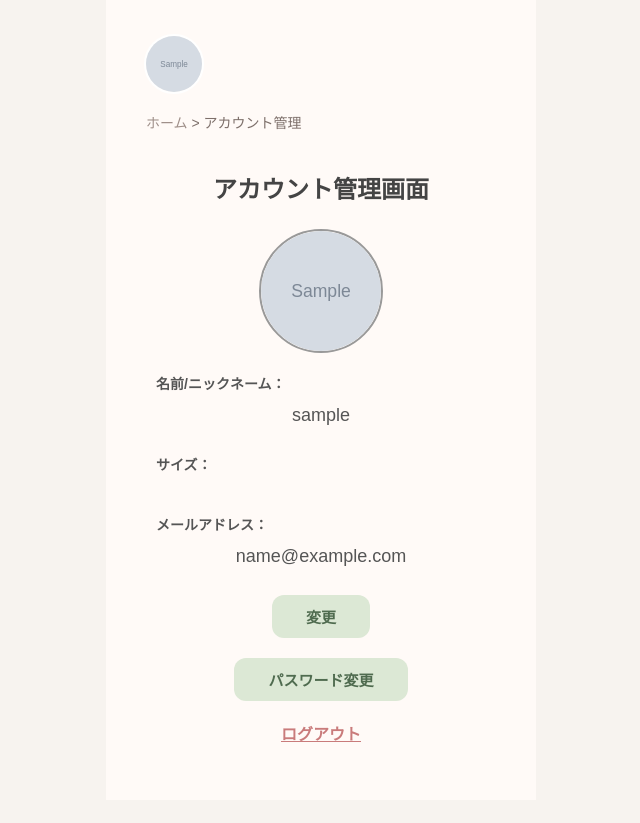
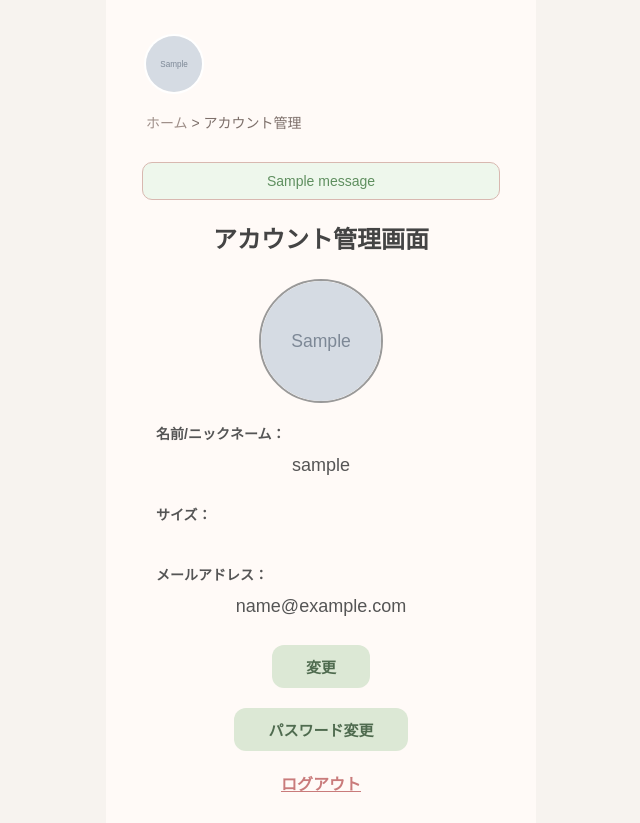
Before and after one commit to yukaaa57/ouchi_closet, a Django app: page /accounts/me/ in a window 1280 px wide. Shown: the whole page, without its empty margins (319-959 px from the left). Before the commit the page ends 742 px from the top, so only its background shows below. Run offline with Django 5.2, Linux system fonts and the light colour scheme; a user stored in the database is signed in; tables that the repository leaves empty hold one stand-in row (values such as "Sample post"); grey boxes marked "Sample" are stand-in pictures; one stand-in notice (Sample message) is shown.

Commit message:
サクセスメッセージ追加

```diff
--- a/my_app/accounts/views.py
+++ b/my_app/accounts/views.py
@@ -60,6 +60,7 @@ class SignUpView(CreateView):
             if invitation is not None:
                 invitation.mark_used()
 
+        messages.success(self.request, "登録しました。")
         return redirect(self.success_url)
 
 
--- a/my_app/closet/views.py
+++ b/my_app/closet/views.py
@@ -166,6 +166,7 @@ def clothing_create(request, owner_type, owner_id):
     else:
         context["current_user_owner"] = owner
 
+    messages.success(request, "登録しました。")
     return render(request, "closet/clothing_form.html", context)
 
 @login_required
@@ -210,6 +211,7 @@ def clothing_update(request, pk):
     else:
         context["current_user_owner"] = owner
 
+    messages.success(request, "変更しました。")
     return render(request, "closet/clothing_form.html", context)
 
 @login_required
@@ -267,6 +269,7 @@ def clothing_delete(request, pk):
 
         return redirect("clothing_list", owner_type=owner_type, owner_id=owner.pk, category="all")
 
+    messages.success(request, "削除しました。")
     return redirect("clothing_detail", pk=clothing.pk)
 
 @login_required
@@ -406,6 +409,7 @@ def category_create(request):
         "form": form,
     }
 
+    messages.success(request, "登録しました。")
     return render(request, "closet/category_form.html", context)
 
 @login_required
@@ -447,6 +451,7 @@ def category_update(request, pk):
                 "カテゴリ名を変更しました。"
             )
 
+        messages.success(request, "変更しました。")
         return redirect("category_setting")
 
 @login_required
@@ -474,4 +479,5 @@ def category_delete(request, pk):
                 f"「{category.name}」はアイテムに使用されているため削除できません"
             )
 
+    messages.success(request, "削除しました。")
     return redirect("category_setting")
--- a/my_app/static/css/style.css
+++ b/my_app/static/css/style.css
@@ -2539,3 +2539,30 @@ form select {
     background-color: #e3efe8;
     color: #4f6b5e;
 }
+
+/* サクセスメッセージ */
+.success-message-area {
+    margin: 12px auto;
+    width: 90%;
+    max-width: 500px;
+}
+
+.message {
+    padding: 10px 14px;
+    border-radius: 10px;
+    font-size: 14px;
+    text-align: center;
+    margin-bottom: 8px;
+}
+
+.message.success {
+    background-color: #eef7ec;
+    color: #5f8f5f;
+    border: 1px solid #d8b8b0;
+}
+
+.message.error {
+    background-color: #fff0f0;
+    color: #c85c5c;
+    border: 1px solid #e5b5b5;
+}
--- a/my_app/templates/base.html
+++ b/my_app/templates/base.html
@@ -161,6 +161,16 @@
         </div>
 
         <main>
+            {% if messages %}
+                <div class="success-message-area">
+                    {% for message in messages %}
+                        <div class="message {{ message.tags }}">
+                            {{ message }}
+                        </div>
+                    {% endfor %}
+                </div>
+            {% endif %}
+
             {% block content %}{% endblock %}
         </main>
 
```
Also changed, not shown: my_app/cordinate/views.py (+8 -0 lines).
